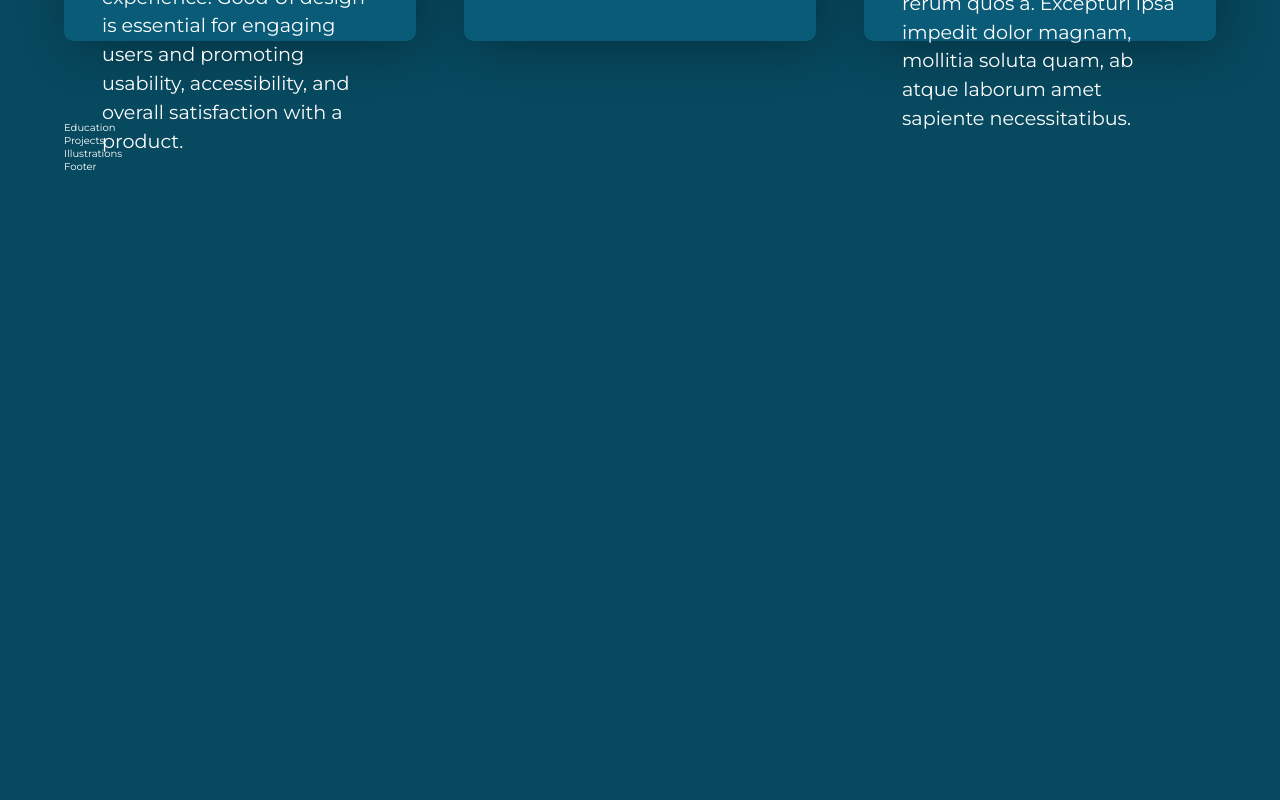
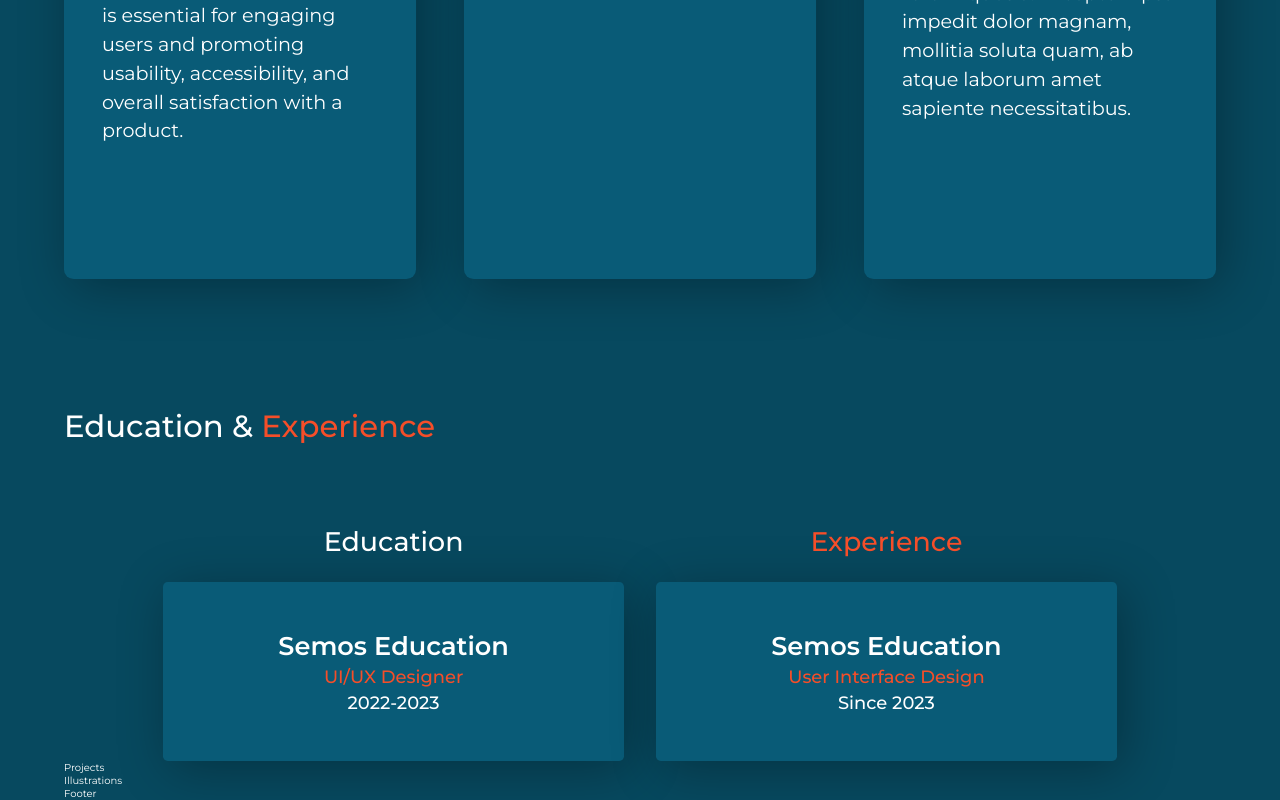
Before and after one commit to bojan09/denkovski-portfolio, a React (Vite) app: page / in a window 1280 px wide. Shown: the part 2379-3179 px from the top of the page. Before the commit the page ends 2552 px from the top, so only its background shows below. Built offline with nearby package versions, Linux system fonts and the light colour scheme.

Commit message:
Education, CSS Setup

```diff
--- a/src/index.css
+++ b/src/index.css
@@ -20,6 +20,9 @@
 
   /* FONT-FAMILY */
   --ff-montserrat: "Montserrat", serif;
+
+  /* FONT SIZE */
+  --fs-heading: clamp(1rem, 2.4vw, 10rem);
 
 }
 
--- a/src/pages/About/About.css
+++ b/src/pages/About/About.css
@@ -21,7 +21,7 @@
     }
 
     .about-heading {
-        font-size: clamp(2.3rem, 2.5vh, 5rem);
+        font-size: var(--fs-heading);
         font-weight: 500;
         margin: 4rem 0;
     }
--- a/src/pages/Education/Education.css
+++ b/src/pages/Education/Education.css
@@ -0,0 +1,102 @@
+.education-heading {
+    font-size: clamp(1rem, 4vh, 5rem);
+    margin-bottom: 3rem;
+    font-weight: 500;
+}
+
+.education-heading span {
+    color: var(--font-clr-primary);
+}
+
+
+.education-box {
+    padding: 1rem;
+    margin-top: 1.5rem;
+    height: 100%;
+    border-radius: .3rem;
+    background-color: var(--clr-secondary-bg);
+    box-shadow: .4rem .5rem 3.2rem rgba(0, 0, 0, .3);
+
+    display: grid;
+    place-items: center;
+    gap: .3rem;
+}
+
+.experience-box_heading {
+    color: var(--font-clr-primary);
+    font-weight: 500;
+    margin-top: 1.5rem;
+}
+
+.education-box_heading {
+    font-weight: 500;
+}
+
+
+.education-box h1 {
+    font-weight: 600;
+}
+
+.education-box p {
+    font-size: clamp(.8rem, 3.725vw, 10rem);
+    color: var(--font-clr-primary);
+    font-weight: 500;
+}
+
+.education-box p:nth-child(3) {
+    color: #fff;
+}
+
+@media screen and (min-width:1000px) {
+
+    .education {
+        margin-top: 10rem;
+    }
+
+    .education-heading {
+        margin-bottom: 5rem;
+        font-size: var(--fs-heading);
+    }
+
+    .education-box_container {
+        display: flex;
+        justify-content: center;
+        align-items: center;
+        gap: 2rem;
+    }
+
+    .education-box {
+        padding: 3rem 0;
+    }
+
+    .education-box_experience,
+    .education-box_education {
+        width: 40%;
+    }
+
+
+    .education-box_experience h1,
+    .education-box_education h1 {
+        display: flex;
+        justify-content: center;
+    }
+
+    .experience-box_heading {
+        margin: 0 auto;
+        font-size: clamp(1rem, 2.1vw, 10rem);
+    }
+
+    .education-box_heading {
+        font-size: clamp(1rem, 2.1vw, 10rem);
+    }
+
+    .education-box h1 {
+        font-weight: 600;
+        font-size: clamp(1rem, 2vw, 10rem);
+    }
+
+    .education-box p {
+        font-size: clamp(.8rem, 1.4vw, 10rem);
+
+    }
+}
--- a/src/pages/Education/Education.jsx
+++ b/src/pages/Education/Education.jsx
@@ -1,7 +1,35 @@
 import React from "react";
+import "./Education.css";
 
 const Education = () => {
-  return <div>Education</div>;
+  return (
+    <div className="education">
+      <h1 className="education-heading">
+        Education & <span>Experience</span>
+      </h1>
+      <div className="education-box_container">
+        {/* Box 1*/}
+        <div className="education-box_education">
+          <h1 className="education-box_heading">Education</h1>
+          <div className="education-box">
+            <h1>Semos Education</h1>
+            <p>UI/UX Designer</p>
+            <p className="education-box_year">2022-2023</p>
+          </div>
+        </div>
+
+        {/* Box 2*/}
+        <div className="education-box_experience">
+          <h1 className="experience-box_heading">Experience</h1>
+          <div className="education-box">
+            <h1>Semos Education</h1>
+            <p>User Interface Design</p>
+            <p className="education-box_year">Since 2023</p>
+          </div>
+        </div>
+      </div>
+    </div>
+  );
 };
 
 export default Education;
--- a/src/pages/HireMe/HireMe.css
+++ b/src/pages/HireMe/HireMe.css
@@ -88,7 +88,7 @@
     }
 
     .hire-me_heading {
-        font-size: clamp(2.3rem, 2.5vh, 5rem);
+        font-size: var(--fs-heading)
     }
 
     .hire-me_paragraph {
--- a/src/pages/Services/Services.css
+++ b/src/pages/Services/Services.css
@@ -17,9 +17,11 @@
 }
 
 .service-box {
-    padding: 1rem;
+    padding: 1rem 1rem .175rem 1rem;
+    margin-top: 2rem;
+    height: fit-content;
+    border-radius: .3rem;
     background-color: var(--clr-secondary-bg);
-    border-radius: .6rem;
     box-shadow: .4rem .5rem 3.2rem rgba(0, 0, 0, .3);
 }
 
@@ -35,7 +37,12 @@
     margin: 1rem 0 3rem 0;
 }
 
-@media screen and (min-width:700px) {
+@media screen and (min-width:1000px) {
+
+
+    .services-heading {
+        font-size: var(--fs-heading);
+    }
 
     .services-box_container {
         display: grid;
@@ -46,7 +53,8 @@
     }
 
     .service-box {
-        height: 30rem;
+        height: 100%;
+        border-radius: .6rem;
         padding: 2.375rem;
     }
 
```
